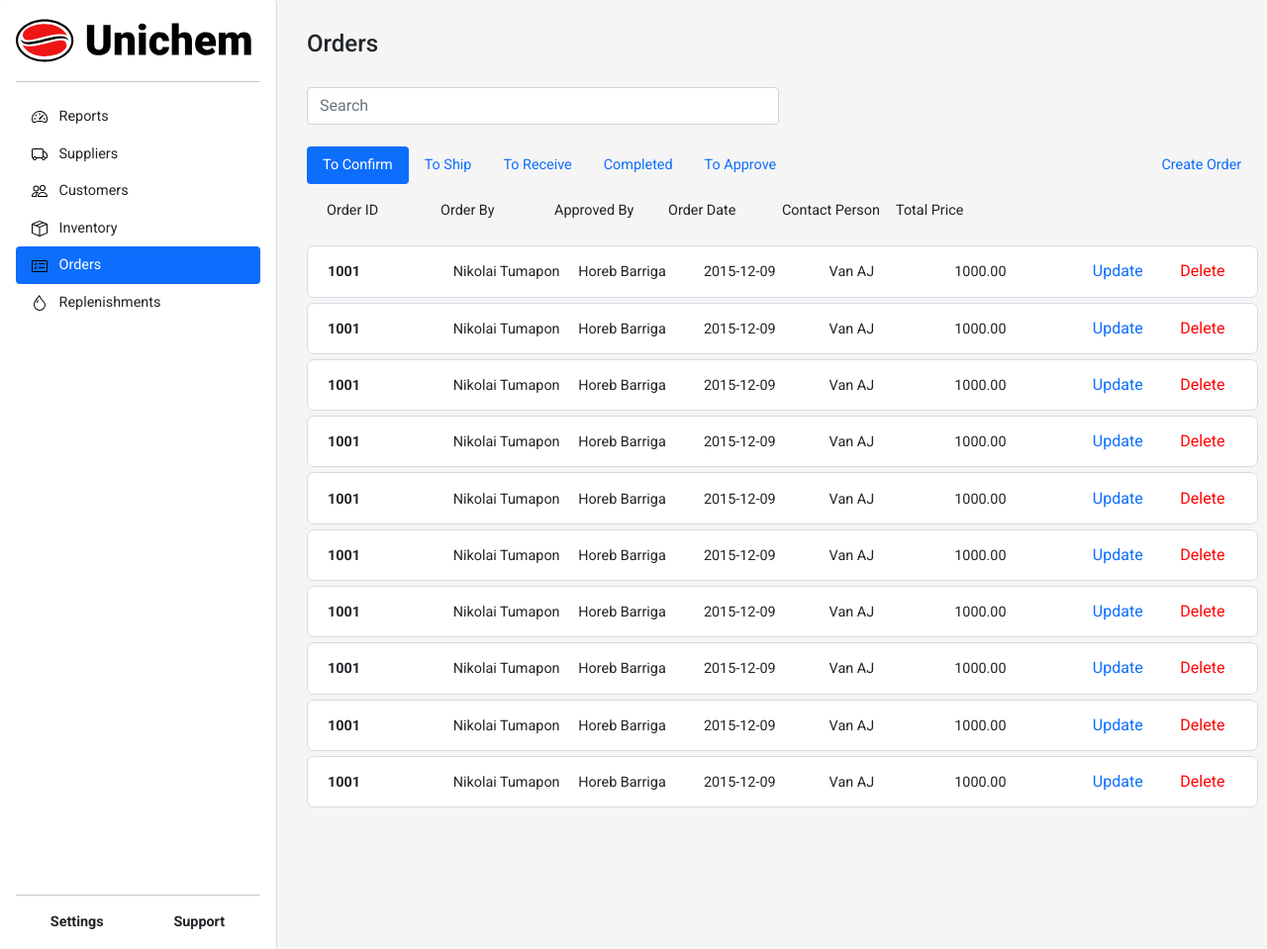
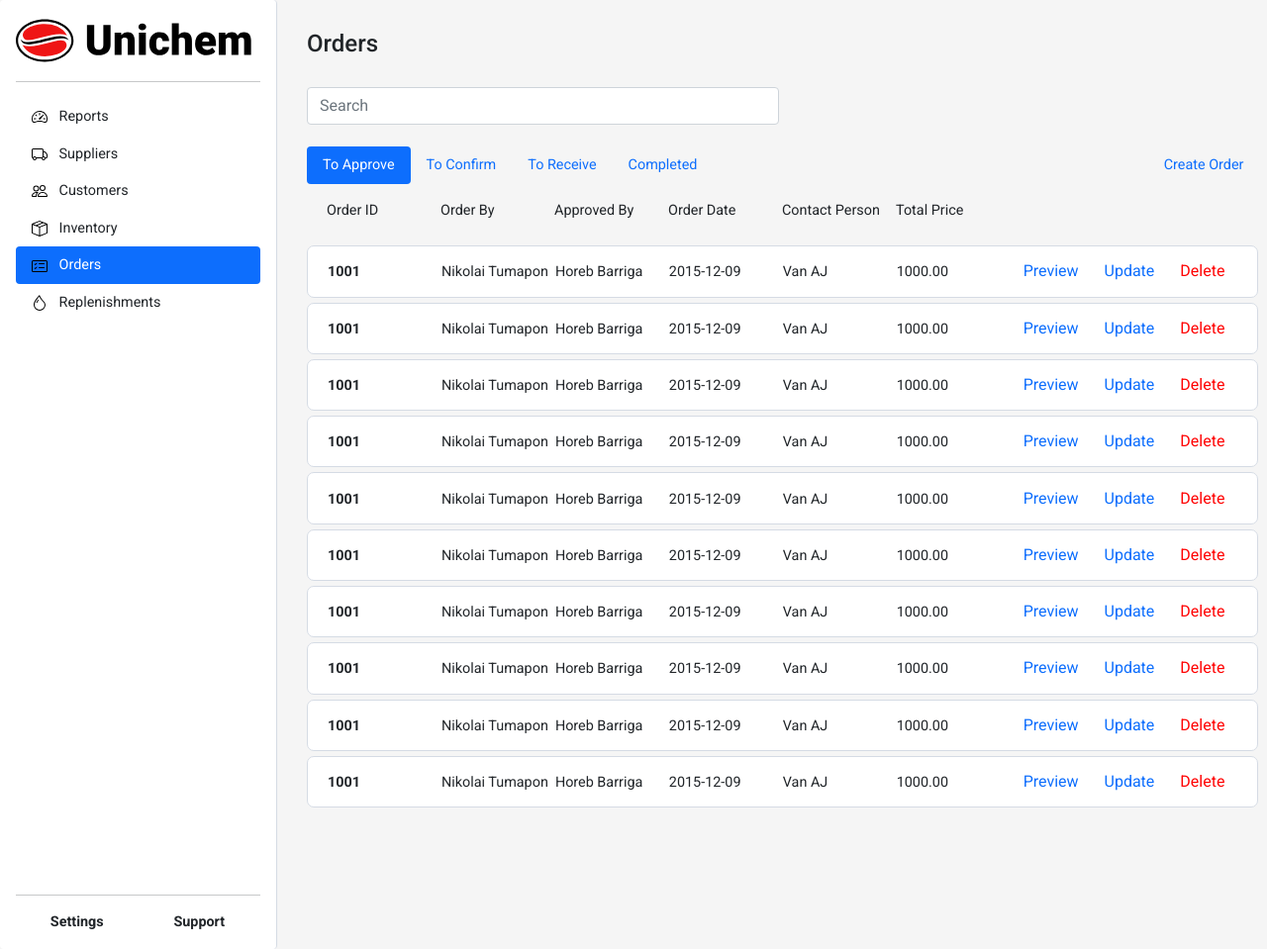
Before and after one commit to Barr1ga/Unichem-Inventory-Management, a PHP site: page /sections/orders.php in a window 1280 px wide. Shown: the whole page at 99% size. Run offline with PHP 8.4, Linux system fonts and the light colour scheme; some libraries are stand-ins or nearby versions.

Commit message:
update order page

```diff
--- a/2104/components/order/order-list.php
+++ b/2104/components/order/order-list.php
@@ -1,4 +1,3 @@
-
 <?php
 // include('db/dbh.php');
 // session_start();
@@ -7,10 +6,6 @@
 <div class="">
         <?php
         echo "
-
-
-
-
 
         <div class='container-header d-flex'>
                 <div class='list-cell'>
@@ -80,7 +75,7 @@
                     <form method='get' action='customers.php'>
                         <div class='d-flex align-items-center justify-content-between white-box-container one-order-replenishment-list round-edge'>
                             <div class='list-cell'>
-                                <b>"."$OrderID"."</b>
+                                <b>" . "$OrderID" . "</b>
                             </div>
 
                             <div class='list-cell'>
@@ -106,6 +101,13 @@
                             <div class=''>
                                     <form method='get' action=''>
                                         <input type='hidden' name='' value=''>
+                                        <button type='submit' class='btn btn-link btn-update'>Preview</button>
+                                    </form>
+                            </div>
+
+                            <div class=''>
+                            <form method='get' action=''>
+                                <input type='hidden' name='' value=''>
                                 <button type='submit' class='btn btn-link btn-update'>Update</button>
                             </form>
                             </div>
--- a/2104/sections/orders.php
+++ b/2104/sections/orders.php
@@ -103,76 +103,60 @@ include('../style/import.php');
             <div class="d-flex">
                 <div class="layout-column">
 
+                    <ul class="nav nav-pills mb-3" id="pills-tab" role="tablist">
 
+                        <li class="nav-item" role="presentation">
+                            <button class="nav-link active" id="pills-to-approve-tab" data-bs-toggle="pill" data-bs-target="#pills-to-approve" type="button" role="tab" aria-controls="pills-to-approve" aria-selected="true">To Approve</button>
+                        </li>
 
-                    <ul class="nav nav-pills mb-3" id="pills-tab" role="tablist">
                         <li class="nav-item" role="presentation">
-                            <button class="nav-link active" id="pills-to-confirm-tab" data-bs-toggle="pill" data-bs-target="#pills-to-confirm" type="button" role="tab" aria-controls="pills-to-confirm" aria-selected="true">To Confirm</button>
+                            <button class="nav-link" id="pills-to-confirm-tab" data-bs-toggle="pill" data-bs-target="#pills-to-confirm" type="button" role="tab" aria-controls="pills-to-confirm" aria-selected="false">To Confirm</button>
                         </li>
+
                         <li class="nav-item" role="presentation">
-                            <button class="nav-link" id="pills-to-ship-tab" data-bs-toggle="pill" data-bs-target="#pills-to-ship" type="button" role="tab" aria-controls="pills-to-ship" aria-selected="false">To Ship</button>
+                            <button class="nav-link" id="pills-receive-tab" data-bs-toggle="pill" data-bs-target="#pills-to-receive" type="button" role="tab" aria-controls="pills-to-receive" aria-selected="false">To Receive</button>
                         </li>
+
                         <li class="nav-item" role="presentation">
-                            <button class="nav-link" id="pills-to-receive-tab" data-bs-toggle="pill" data-bs-target="#pills-to-receive" type="button" role="tab" aria-controls="pills-to-receive" aria-selected="false">To Receive</button>
+                            <button class="nav-link" id="pills-to-completed-tab" data-bs-toggle="pill" data-bs-target="#pills-to-completed" type="button" role="tab" aria-controls="pills-to-completed" aria-selected="false">Completed</button>
                         </li>
-                        <li class="nav-item" role="presentation">
-                            <button class="nav-link" id="pills-completed-tab" data-bs-toggle="pill" data-bs-target="#pills-to-completed" type="button" role="tab" aria-controls="pills-to-completed" aria-selected="false">Completed</button>
-                        </li>
-                        <li class="nav-item" role="presentation">
-                            <button class="nav-link" id="pills-to-approve-tab" data-bs-toggle="pill" data-bs-target="#pills-to-approve" type="button" role="tab" aria-controls="pills-to-approve" aria-selected="false">To Approve</button>
-                        </li>
+
                         <li class="nav-item create-new-button" role="presentation">
                             <button class="nav-link" id="pills-create-tab" data-bs-toggle="pill" data-bs-target="#pills-create" type="button" role="tab" aria-controls="pills-create" aria-selected="false">Create Order</button>
                         </li>
                     </ul>
 
                     <div class="tab-content" id="pills-tabContent">
-                        <div class="tab-pane fade show active" id="pills-to-confirm" role="tabpanel" aria-labelledby="pills-to-confirm-tab">
+                        <div class="tab-pane fade show active" id="pills-to-approve" role="tabpanel" aria-labelledby="pills-to-confirm-tab">
                             <?php
                             include('../components/order/order-list.php');
                             ?>
                         </div>
-                        <div class="tab-pane fade" id="pills-to-ship" role="tabpanel" aria-labelledby="pills-to-ship-tab">
+
+                        <div class="tab-pane fade" id="pills-to-confirm" role="tabpanel" aria-labelledby="pills-to-ship-tab">
                             <?php
                             include('../components/order/order-list.php');
                             ?>
                         </div>
+
                         <div class="tab-pane fade" id="pills-to-receive" role="tabpanel" aria-labelledby="pills-to-receive-tab">
                             <?php
                             include('../components/order/order-list.php');
                             ?>
                         </div>
+
                         <div class="tab-pane fade" id="pills-to-completed" role="tabpanel" aria-labelledby="pills-to-completed-tab">
                             <?php
                             include('../components/order/order-list.php');
                             ?>
                         </div>
-                        <div class="tab-pane fade" id="pills-to-approve" role="tabpanel" aria-labelledby="pills-to-approve-tab">
-                            <?php
-                            include('../components/order/order-list.php');
-                            ?>
-                        </div>
+
                         <div class="tab-pane fade" id="pills-create" role="tabpanel" aria-labelledby="pills-create-tab">
                             <?php
                             include('../components/order/create-order.php');
                             ?>
                         </div>
                     </div>
-
-
-
-
-
-
-
-
-
-
-
-
-
-
-
 
                 </div>
 
--- a/2104/style/import.php
+++ b/2104/style/import.php
@@ -332,6 +332,7 @@
 
   .create-new-button {
     display: flex;
+    margin-left: 82px;
     justify-content: end;
     width: 470px;
   }
```
Lines whose indentation alone changed are shown as unchanged.
